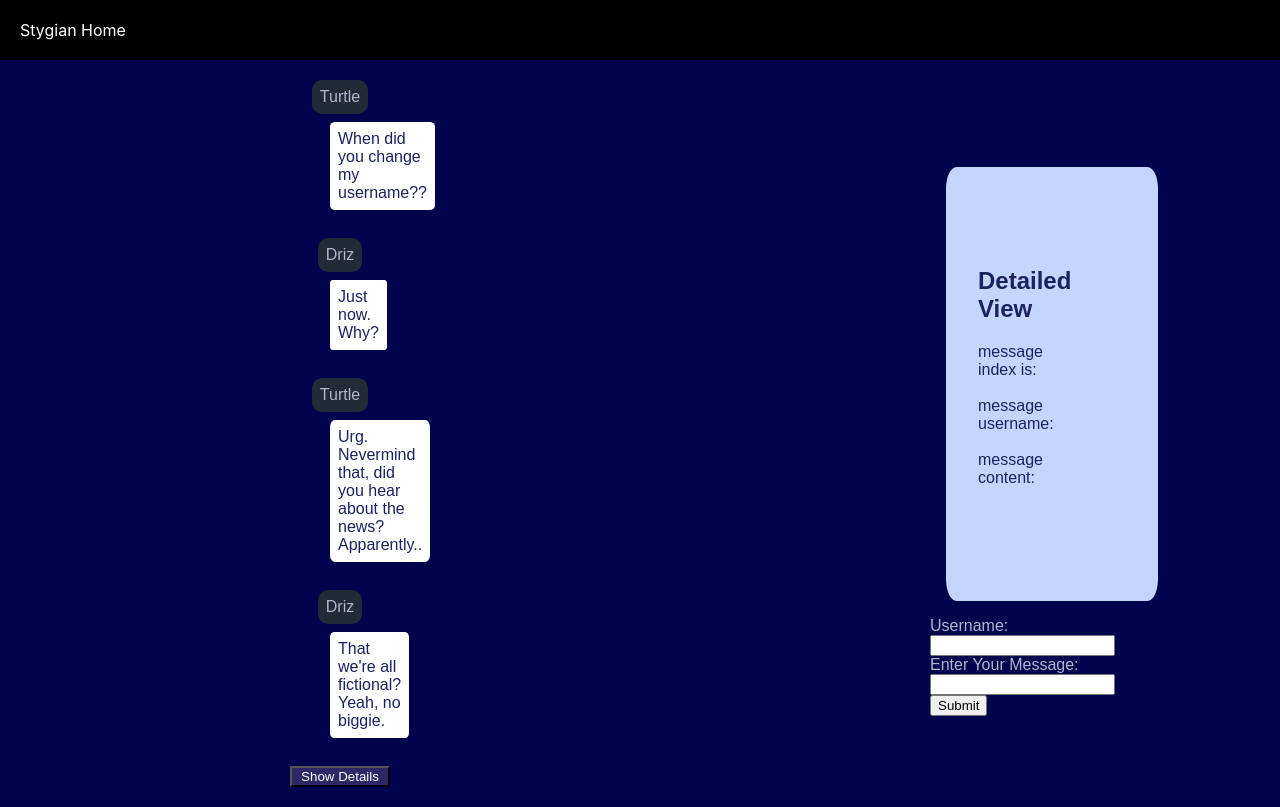
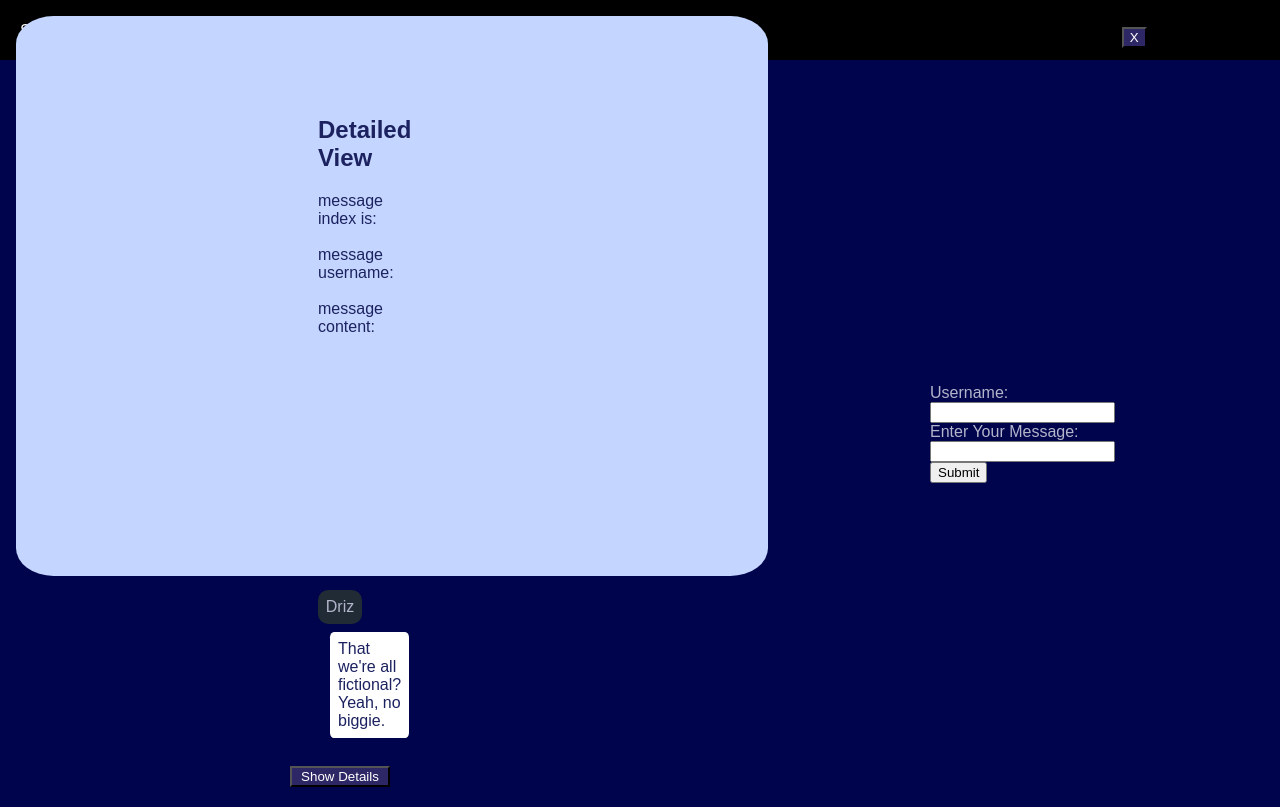
Before and after one commit to lydia-zheng/Stygian_React-Redux, a React (Create React App) app: page / in a window 1280 px wide. Both pictures are taken after a click on the button "Show Details". Shown: the top 807 px of the page. Built offline with nearby package versions, Linux system fonts and the light colour scheme.

Commit message:
Detailed pane made into more popup dialogue style

```diff
--- a/src/App.css
+++ b/src/App.css
@@ -133,29 +133,28 @@ label {
   color: #1C2260;
   background: rgb(196, 214, 255);
   border-radius: 5%;
+  vertical-align: middle;
 }
 
-/* .popup {
+ .popup {
   position: fixed;
-  width: 100%;
-  height: 100%;
+  width:50%;
+  height: 50%;
   top: 0;
   left: 0;
   right: 0;
   bottom: 0;
   margin: auto;
+
   background-color: rgba(0,0,0, 0.5);
 }
-.popup\_inner {
+
+#close_button {
   position: absolute;
-  left: 25%;
-  right: 25%;
-  top: 25%;
-  bottom: 25%;
-  margin: auto;
-  border-radius: 20px;
-  background: white;
+  top: 2em;
+  right: 10em;
+  display:;
 }
- */
+
 
 /*TODO: delete this styling borrowed from https://upmostly.com/tutorials/modal-components-react-custom-hooks*/
--- a/src/components/App.js
+++ b/src/components/App.js
@@ -15,10 +15,17 @@ const App = () => {   //this is how you make a functional component
       <section className="container">
         <div id="all_messages">
           <MsgList />
-          <button className="detail_button" onClick={toggle}>Show Details</button>
+          <button className="detail_button" onClick={() => toggle()}>Show Details</button>
         </div>
         <div id="form">
-        <DetailView/>
+        {isShowing ?
+        <div>
+           <button id ="close_button" onClick={() => toggle()}>X</button>
+          <DetailView />
+        </div>
+
+        : null
+        }
         <UserForm/>
       </div>
 
--- a/src/components/DetailView.js
+++ b/src/components/DetailView.js
@@ -2,6 +2,7 @@ import React from 'react';
 //import ReactDOM from 'react-dom';
 //import MsgList from './MsgList';
 import { useSelector } from 'react-redux';
+import useModal from './useModal';
 
 //citing:https://upmostly.com/tutorials/modal-components-react-custom-hooks
 //A stateless functional component that takes two props and only returns HTML when isShowing is true.
@@ -17,7 +18,8 @@ import { useSelector } from 'react-redux';
 
 
 
-export default function DetailView (i){
+export default function DetailView (){
+    const hide = useModal.hide;
 
     const activeMsgID = useSelector(state => state.id);
     const msgList = useSelector(state =>state.messages.messages);
--- a/src/components/useModal.js
+++ b/src/components/useModal.js
@@ -3,13 +3,23 @@ import { useState } from 'react';
 const useModal = () => {
   const [isShowing, setIsShowing] = useState(false);
 
-  function toggle() {
+  const toggle = () => {
     setIsShowing(!isShowing);
   }
+
+  const hide = () => {
+    setIsShowing(false);
+  }
+  const show = () => {
+    setIsShowing(true);
+  }
+
 
   return {
     isShowing,
     toggle,
+    hide,
+    show
   }
 };
 
```
